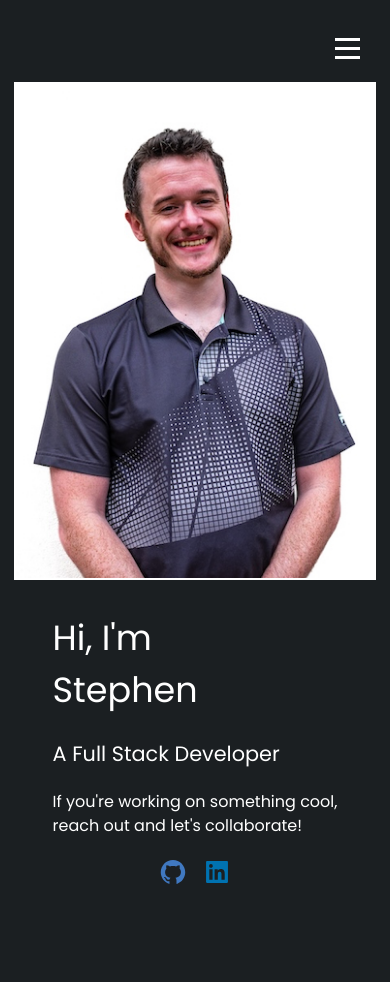
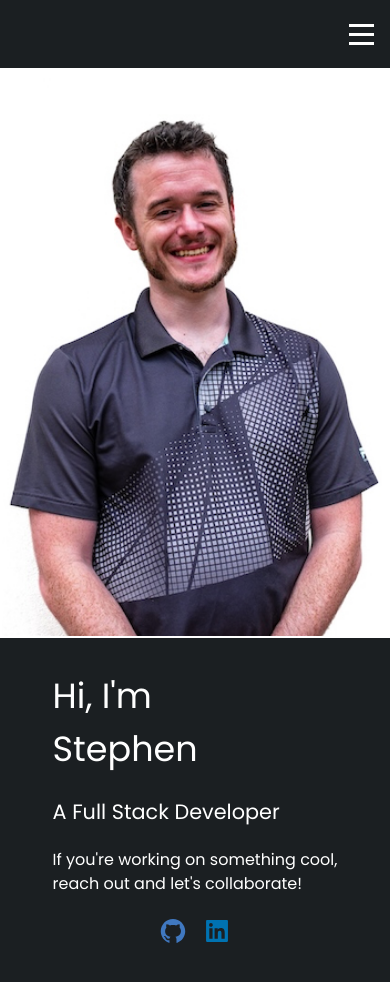
Before and after one commit to smontana/Portfolio, a React (Create React App) app: page / in a window 390 px wide. Shown: the top 982 px of the page. Before the commit the page ends 940 px from the top, so only its background shows below. Built offline with nearby package versions, Linux system fonts and the light colour scheme; some icons are missing.

Commit message:
testing without container styles

```diff
--- a/src/pages/Home/Style.scss
+++ b/src/pages/Home/Style.scss
@@ -30,7 +30,7 @@
 
   .image-section {
     border: 2px solid;
-    height: 49vh;
+    // height: 49vh;
 
     img {
       height: 100%;
@@ -43,7 +43,7 @@
 @media screen and (max-width: 700px){
   .home {
     flex-direction: column;
-    height: 100vh;
+    height: 110vh;
 
     .info-section {
       padding: 2rem;
@@ -54,7 +54,7 @@
     }
 
     .image-section {
-      height: 100vh;
+      height: 100%;
       order: -1;
     }
   }
--- a/src/styles/index.scss
+++ b/src/styles/index.scss
@@ -35,9 +35,9 @@ a {
     color: white;
 }
 
-.container {
-    padding: 14px;
-    max-width: 1180px;
-    margin: auto;
-    justify-content: center;
-}
+// .container {
+//     padding: 14px;
+//     max-width: 1180px;
+//     margin: auto;
+//     justify-content: center;
+// }
```
